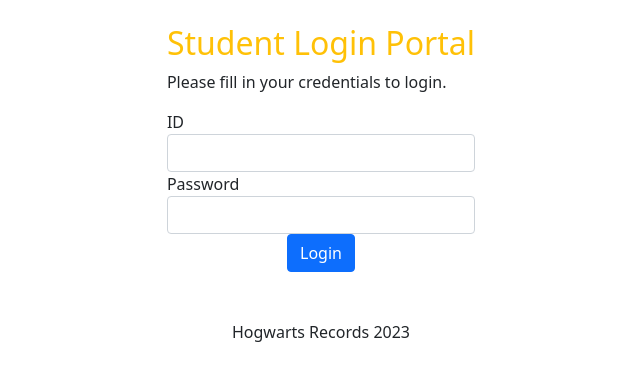
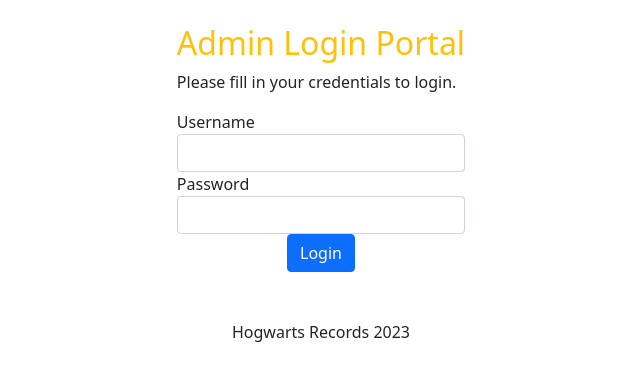
Before and after one commit to n-capeta/student-management, a PHP site: page /student-management/adminLog.php in a window 1280 px wide. Shown: the part 56-437 px from the top of the page, without its empty margins (319-959 px from the left). Run offline with PHP 8.4, Linux system fonts and the light colour scheme.

Commit message:
Formatting student data & setting up admin

```diff
--- a/adminLog.php
+++ b/adminLog.php
@@ -10,17 +10,17 @@ require_once "config/database.php";
 
 
 // Define variables and initialize with empty values
-$id = $password = "";
-$id_err = $password_err = $login_err = "";
+$username = $password = "";
+$username_err = $password_err = $login_err = "";
 
 // Processing form data when form is submitted
 if($_SERVER["REQUEST_METHOD"] == "POST"){
 
-    // Check if id is empty
-    if(empty(trim($_POST["id"]))){
-        $id_err = "Please enter ID.";
+    // Check if username is empty
+    if(empty(trim($_POST["username"]))){
+        $username_err = "Please enter Username.";
     } else{
-        $id = trim($_POST["id"]);
+        $username = trim($_POST["username"]);
     }
 
     // Check if password is empty
@@ -31,25 +31,25 @@ if($_SERVER["REQUEST_METHOD"] == "POST"){
     }
 
     // Validate credentials
-    if(empty($id_err) && empty($password_err)){
+    if(empty($username_err) && empty($password_err)){
         // Prepare a select statement
-        $sql = "SELECT id, password FROM users WHERE id = ?";
+        $sql = "SELECT username, password FROM teachers WHERE username = ?";
 
         if($stmt = mysqli_prepare($link, $sql)){
             // Bind variables to the prepared statement as parameters
-            mysqli_stmt_bind_param($stmt, "s", $param_id);
+            mysqli_stmt_bind_param($stmt, "s", $param_username);
             // Set parameters
-            $param_id = $id;
+            $param_username = $username;
 
             // Attempt to execute the prepared statement
             if(mysqli_stmt_execute($stmt)){
                 // Store result
                 mysqli_stmt_store_result($stmt);
 
-                // Check if id exists, if yes then verify password
+                // Check if username exists, if yes then verify password
                 if(mysqli_stmt_num_rows($stmt) == 1){
                     // Bind result variables
-                    mysqli_stmt_bind_result($stmt, $id, $hashed_password);
+                    mysqli_stmt_bind_result($stmt, $username, $hashed_password);
                     if(mysqli_stmt_fetch($stmt)){
                         if($password == $hashed_password){
                             // Password is correct, so start a new session
@@ -57,18 +57,18 @@ if($_SERVER["REQUEST_METHOD"] == "POST"){
 
                             // Store data in session variables
                             $_SESSION["loggedin"] = true;
-                            $_SESSION["ID"] = $id;
+                            $_SESSION["username"] = $username;
 
                             // Redirect user to welcome page
                             header("location: adminData.php");
                         } else{
                             // Password is not valid, display a generic error message
-                            $login_err = "Invalid ID or password." . $hashed_password . $password;
+                            $login_err = "Invalid username or password." . $hashed_password . $password;
                         }
                     }
                 } else{
-                    // ID doesn't exist, display a generic error message
-                    $login_err = "Invalid ID or password.";
+                    // Username doesn't exist, display a generic error message
+                    $login_err = "Invalid username or password.";
                 }
             } else{
                 echo "Oops! Something went wrong. Please try again later.";
@@ -85,7 +85,7 @@ if($_SERVER["REQUEST_METHOD"] == "POST"){
 ?>
 
     <div class="wrapper">
-        <h2 class = "text-warning">Student Login Portal</h2>
+        <h2 class = "text-warning">Admin Login Portal</h2>
         <p>Please fill in your credentials to login.</p>
 
         <?php
@@ -96,9 +96,9 @@ if($_SERVER["REQUEST_METHOD"] == "POST"){
 
         <form action="<?php echo htmlspecialchars($_SERVER["PHP_SELF"]); ?>" method="post">
             <div class="form-group">
-                <label>ID</label>
-                <input type="text" name="id" class="form-control <?php echo (!empty($id_err)) ? 'is-invalid' : ''; ?>" value="<?php echo $id; ?>">
-                <span class="invalid-feedback"><?php echo $id_err; ?></span>
+                <label>Username</label>
+                <input type="text" name="username" class="form-control <?php echo (!empty($username_err)) ? 'is-invalid' : ''; ?>" value="<?php echo $username; ?>">
+                <span class="invalid-feedback"><?php echo $username_err; ?></span>
             </div>
             <div class="form-group">
                 <label>Password</label>
```
Also changed, not shown: adminData.php (+31 -2 lines), stuData.php (+4 -10 lines).
